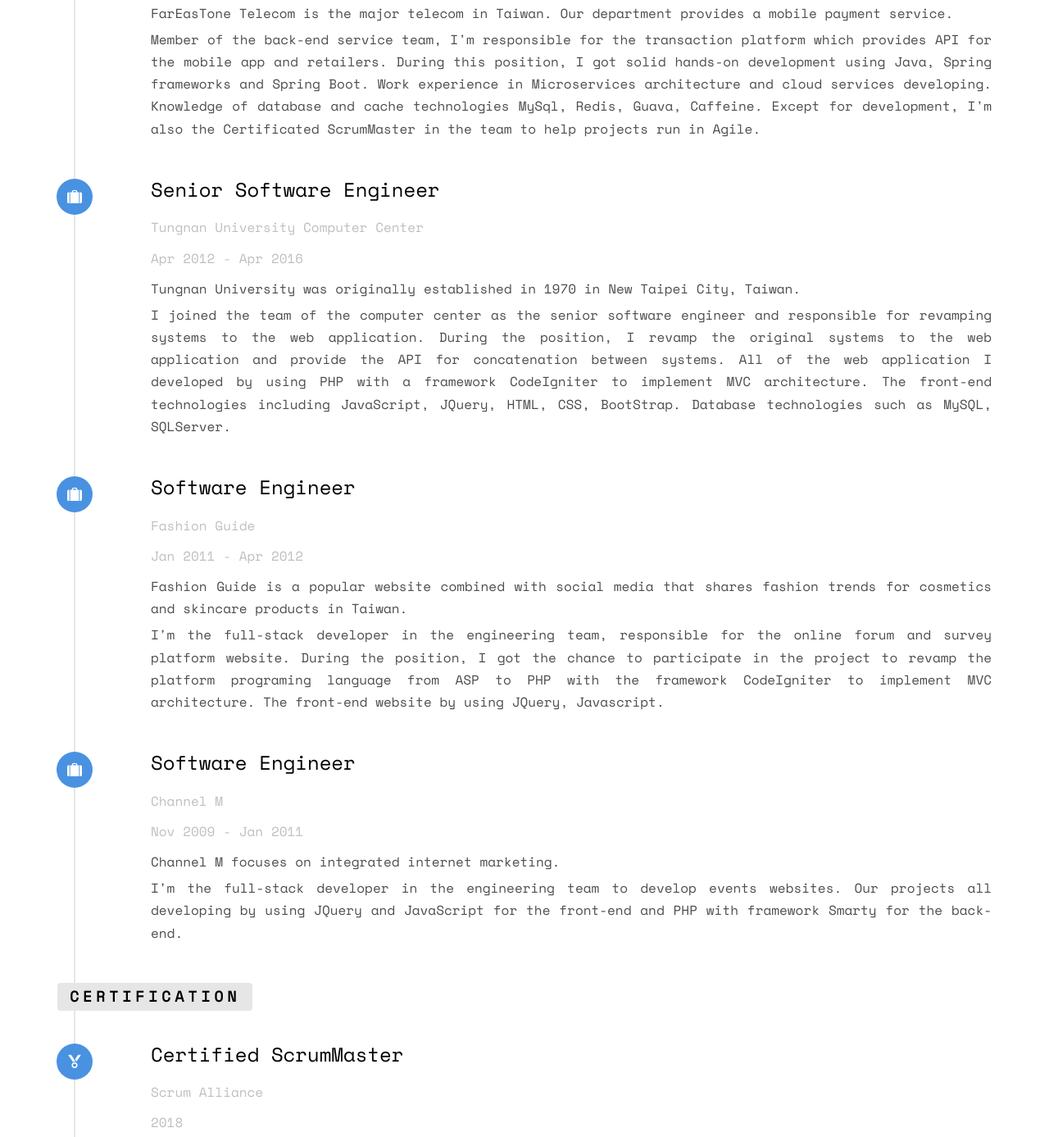
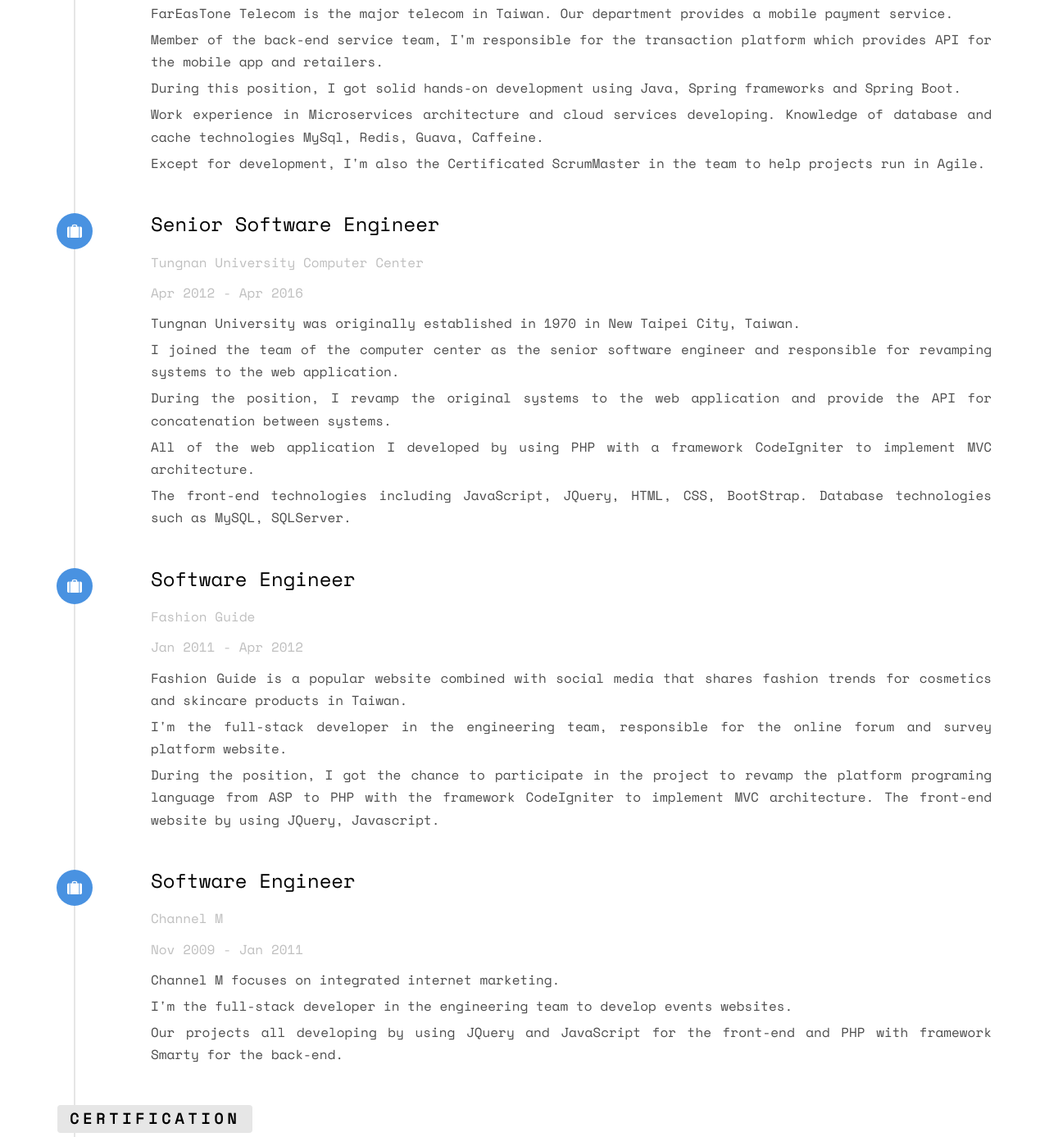
Before and after one commit to kevincylee1127/kevincylee1127.github.io, a plain HTML site: page index.html in a window 1280 px wide. Shown: the part 2439-3826 px from the top of the page at 82% size. Drawn offline with nearby package versions, Linux system fonts and the light colour scheme; files whose address does not match are found by name.

Commit message:
update info

```diff
--- a/index.html
+++ b/index.html
@@ -156,9 +156,10 @@
                                     </div>
                                     <div class="timeline-body">
                                         <p>FarEasTone Telecom is the major telecom in Taiwan. Our department provides a mobile payment service.</p>
-                                        <p>Member of the back-end service team, I'm responsible for the transaction platform which provides API for the mobile app and retailers.
-During this position, I got solid hands-on development using Java, Spring frameworks and Spring Boot. Work experience in Microservices architecture and cloud services developing. Knowledge of database and cache technologies MySql, Redis, Guava, Caffeine.
-Except for development, I'm also the Certificated ScrumMaster in the team to help projects run in Agile.</p>
+                                        <p>Member of the back-end service team, I'm responsible for the transaction platform which provides API for the mobile app and retailers.</p>
+                                        <p>During this position, I got solid hands-on development using Java, Spring frameworks and Spring Boot. </p>
+                                        <p>Work experience in Microservices architecture and cloud services developing. Knowledge of database and cache technologies MySql, Redis, Guava, Caffeine.</p>
+                                        <p>Except for development, I'm also the Certificated ScrumMaster in the team to help projects run in Agile.</p>
                                     </div>
                                 </div>
                             </li>
@@ -175,9 +176,10 @@ Except for development, I'm also the Certificated ScrumMaster in the team to hel
                                     </div>
                                     <div class="timeline-body">
                                         <p>Tungnan University was originally established in 1970 in New Taipei City, Taiwan.</p>
-                                        <p>I joined the team of the computer center as the senior software engineer and responsible for revamping systems to the web application.
-During the position, I revamp the original systems to the web application and provide the API for concatenation between systems.
-All of the web application I developed by using PHP with a framework CodeIgniter to implement MVC architecture. The front-end technologies including JavaScript, JQuery, HTML, CSS, BootStrap. Database technologies such as MySQL, SQLServer.</p>
+                                        <p>I joined the team of the computer center as the senior software engineer and responsible for revamping systems to the web application.</p>
+                                        <p>During the position, I revamp the original systems to the web application and provide the API for concatenation between systems.</p>
+                                        <p>All of the web application I developed by using PHP with a framework CodeIgniter to implement MVC architecture.</p>
+                                        <p>The front-end technologies including JavaScript, JQuery, HTML, CSS, BootStrap. Database technologies such as MySQL, SQLServer.</p>
                                     </div>
                                 </div>
                             </li>
@@ -194,8 +196,8 @@ All of the web application I developed by using PHP with a framework CodeIgniter
                                     </div>
                                     <div class="timeline-body">
                                         <p>Fashion Guide is a popular website combined with social media that shares fashion trends for cosmetics and skincare products in Taiwan.</p>
-                                        <p>I'm the full-stack developer in the engineering team, responsible for the online forum and survey platform website.
-During the position, I got the chance to participate in the project to revamp the platform programing language from ASP to PHP with the framework CodeIgniter to implement MVC architecture. The front-end website by using JQuery, Javascript.</p>
+                                        <p>I'm the full-stack developer in the engineering team, responsible for the online forum and survey platform website.</p>
+                                        <p>During the position, I got the chance to participate in the project to revamp the platform programing language from ASP to PHP with the framework CodeIgniter to implement MVC architecture. The front-end website by using JQuery, Javascript.</p>
                                     </div>
                                 </div>
                             </li>
@@ -212,8 +214,8 @@ During the position, I got the chance to participate in the project to revamp th
                                     </div>
                                     <div class="timeline-body">
                                         <p>Channel M focuses on integrated internet marketing.</p>
-                                        <p>I'm the full-stack developer in the engineering team to develop events websites.
-Our projects all developing by using JQuery and JavaScript for the front-end and PHP with framework Smarty for the back-end.</p>
+                                        <p>I'm the full-stack developer in the engineering team to develop events websites.</p>
+                                        <p>Our projects all developing by using JQuery and JavaScript for the front-end and PHP with framework Smarty for the back-end.</p>
                                     </div>
                                 </div>
                             </li>
```
